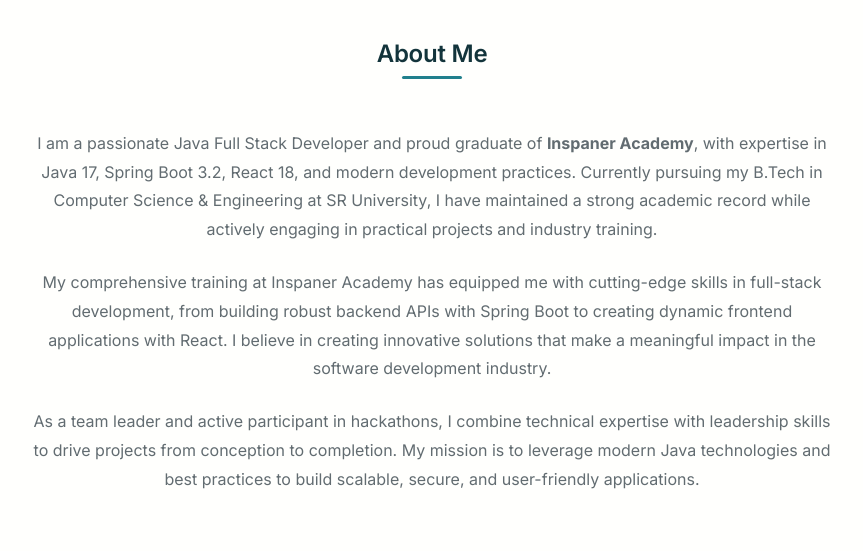
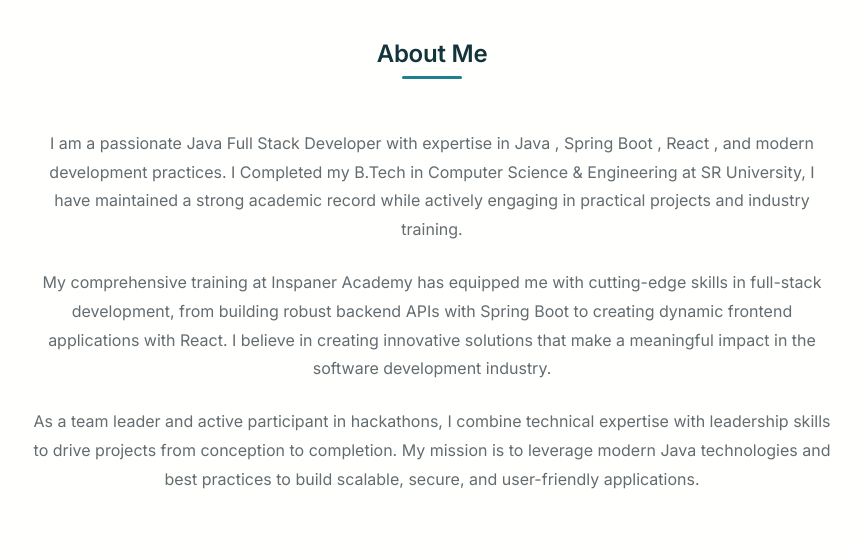
Before and after one commit to kshivakiran/Portfolio-Website, a plain HTML site: page index.html in a window 1280 px wide. Shown: the part 860-1411 px from the top of the page, without its empty margins (208-1071 px from the left). Drawn offline with Linux system fonts and the light colour scheme; a web font is replaced by a local one.

Commit message:
Update index.html

```diff
--- a/index.html
+++ b/index.html
@@ -98,7 +98,7 @@
             <h2 class="section-title">About Me</h2>
             <div class="about-content">
                 <div class="about-text">
-                    <p>I am a passionate Java Full Stack Developer and proud graduate of <strong>Inspaner Academy</strong>, with expertise in Java 17, Spring Boot 3.2, React 18, and modern development practices. Currently pursuing my B.Tech in Computer Science & Engineering at SR University, I have maintained a strong academic record while actively engaging in practical projects and industry training.</p>
+                    <p>I am a passionate Java Full Stack Developer with expertise in Java , Spring Boot , React , and modern development practices. I Completed my B.Tech in Computer Science & Engineering at SR University, I have maintained a strong academic record while actively engaging in practical projects and industry training.</p>
                     <p>My comprehensive training at Inspaner Academy has equipped me with cutting-edge skills in full-stack development, from building robust backend APIs with Spring Boot to creating dynamic frontend applications with React. I believe in creating innovative solutions that make a meaningful impact in the software development industry.</p>
                     <p>As a team leader and active participant in hackathons, I combine technical expertise with leadership skills to drive projects from conception to completion. My mission is to leverage modern Java technologies and best practices to build scalable, secure, and user-friendly applications.</p>
                     <div class="about-highlights">
```
